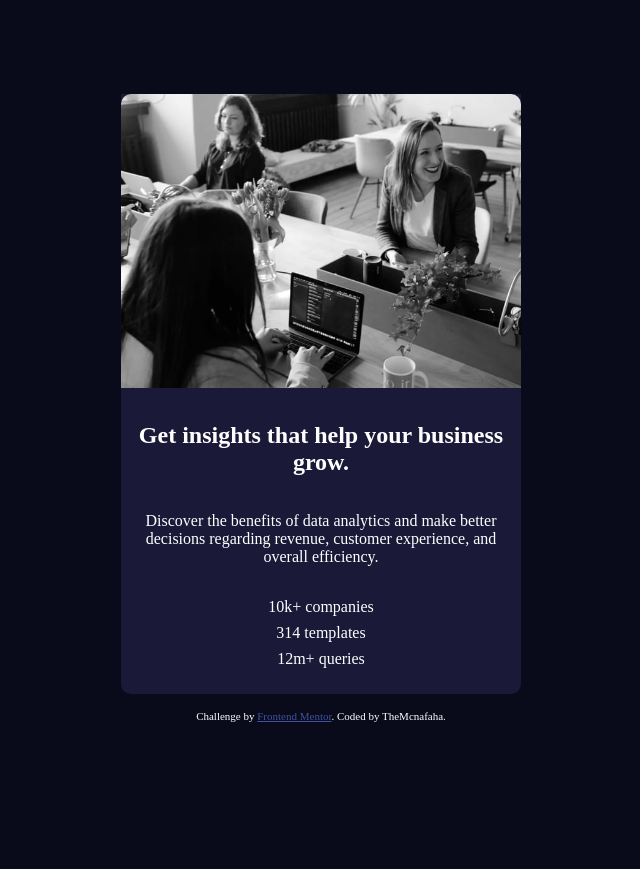
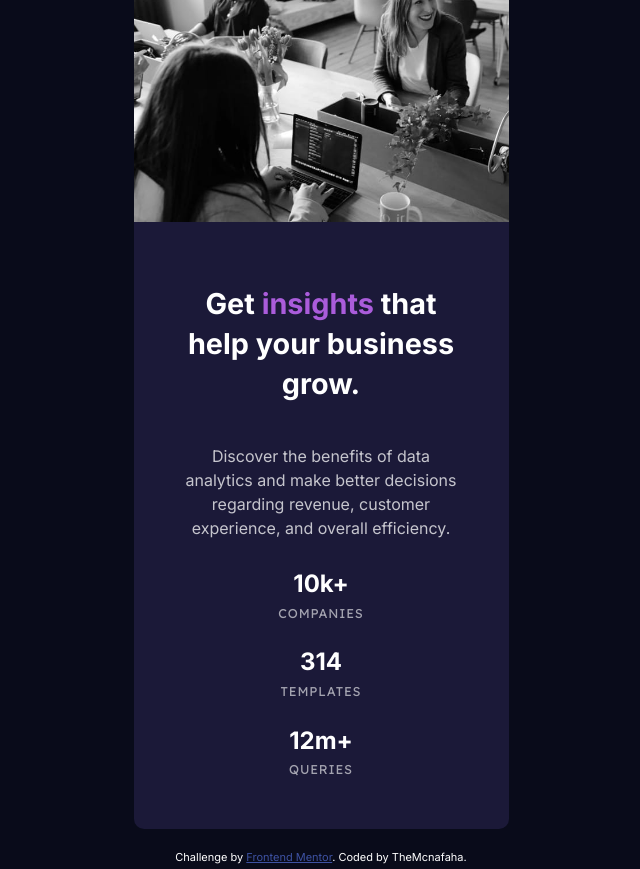
Before and after one commit to TheMcnafaha/fe-stats-preview-card.github.io, a plain HTML site: page index.html in a window 1280 px wide. Shown: the whole page, without its empty margins (319-959 px from the left). Before the commit the page ends 816 px from the top, so only its background shows below. Drawn offline with Linux system fonts and the light colour scheme.

Commit message:
feat(css): adds font css

```diff
--- a/index.html
+++ b/index.html
@@ -24,8 +24,8 @@
       }
     </style>
   </head>
-  <body>
-    <main class="rounder-bottom">
+  <body class="flex-center">
+    <main class="rounder-bottom flex-center">
       <div>
         <img
           src="./images/image-header-mobile.jpg"
@@ -34,15 +34,18 @@
         />
       </div>
       <article>
-        <h2>Get insights that help your business grow.</h2>
+        <h2>
+          Get <span class="purple"> insights</span> that help your business
+          grow.
+        </h2>
         <p>
           Discover the benefits of data analytics and make better decisions
           regarding revenue, customer experience, and overall efficiency.
         </p>
         <ul>
-          <li>10k+ companies</li>
-          <li>314 templates</li>
-          <li>12m+ queries</li>
+          <li>10k+ <span class="capitalize"> companies</span></li>
+          <li>314 <span class="capitalize">templates</span></li>
+          <li>12m+ <span class="capitalize">queries</span></li>
         </ul>
       </article>
     </main>
--- a/style.css
+++ b/style.css
@@ -1,39 +1,55 @@
+@import url("https://fonts.googleapis.com/css2?family=Inter:ital,opsz,wght@0,14..32,100..900;1,14..32,100..900&family=Lexend+Deca:wght@100..900&display=swap");
 img {
   width: 100%;
 }
 * {
   box-sizing: border-box;
 }
+
 body {
   background-color: hsl(233, 47%, 7%);
   color: white;
   height: 100vh;
-  padding: 0 0.25em;
-  display: flex;
+  padding: 0 0.25rem;
+  font-family: inter;
+  line-height: 1.5rem;
+}
+
+h2 {
+  line-height: 2.5rem;
+  font-size: 1.8rem;
+}
+main {
+  background-color: hsl(244, 38%, 16%);
+  margin-bottom: 1rem;
+  max-width: 375px;
   flex-direction: column;
   justify-content: center;
   align-items: center;
 }
-
-main {
-  background-color: hsl(244, 38%, 16%);
-  margin-bottom: 1em;
-  max-width: 400px;
-}
 li {
   list-style-type: none;
+  display: flex;
+  flex-direction: column;
+  gap: 0.3rem;
+  font-size: 1.5rem;
+  font-weight: bold;
 }
 ul {
   display: flex;
   flex-direction: column;
-  gap: 0.5em;
+  gap: 1.6rem;
   padding: 0;
 }
 article {
-  padding: 10px;
+  padding: 2rem;
   display: flex;
   flex-direction: column;
   text-align: center;
+  max-width: 21rem;
+}
+p {
+  color: hsla(0, 0%, 100%, 0.75);
 }
 .rounder-bottom {
   border-radius: 0 0 10px 10px;
@@ -42,3 +58,21 @@ article {
 .rounder-top {
   border-radius: 10px 10px 0 0;
 }
+
+.capitalize {
+  font-family: lexend deca;
+  text-transform: uppercase;
+  font-size: 0.8rem;
+  font-weight: normal;
+  letter-spacing: 0.05rem;
+  color: hsla(0, 0%, 100%, 0.6);
+}
+.purple {
+  color: hsl(277, 64%, 61%);
+}
+.flex-center {
+  display: flex;
+  flex-direction: column;
+  justify-content: center;
+  align-items: center;
+}
```
